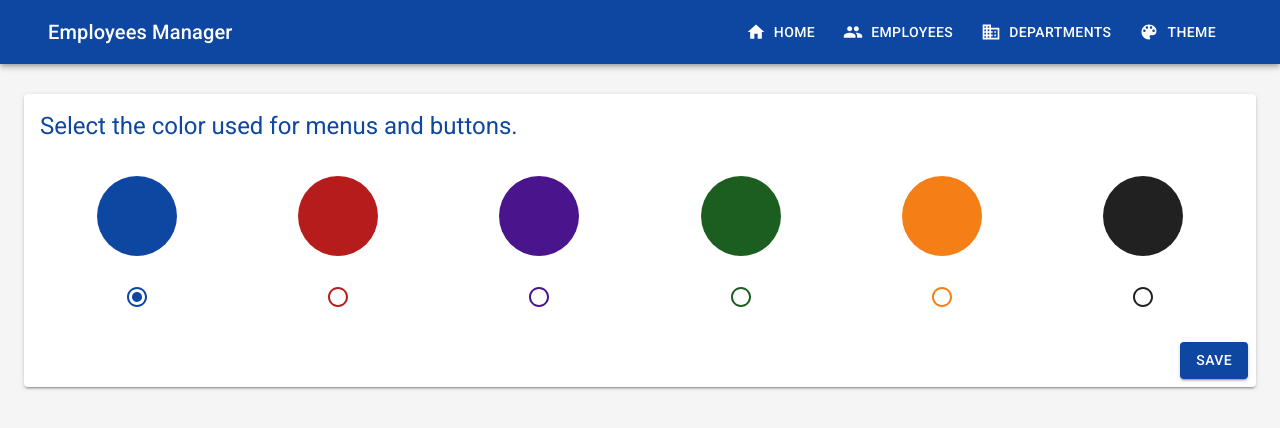
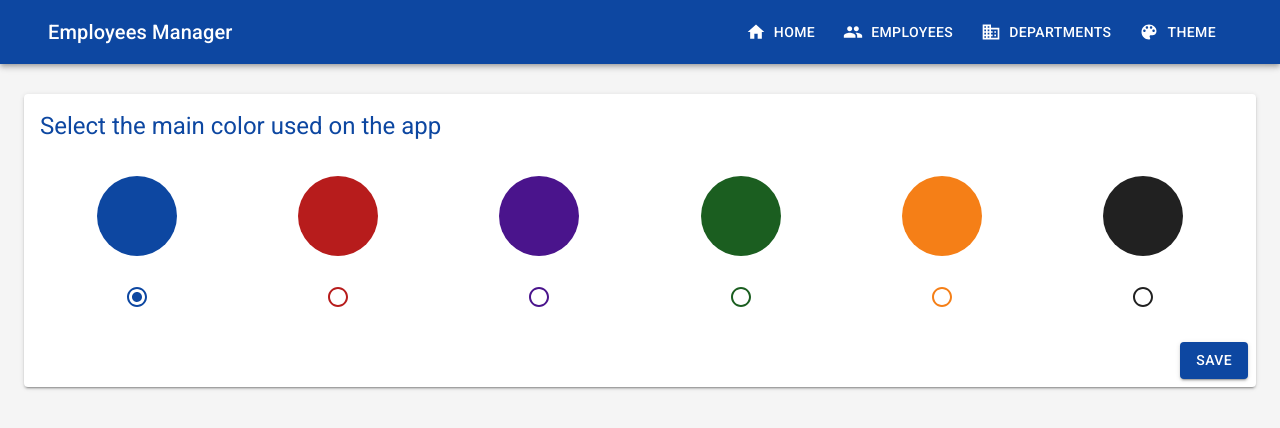
Before and after one commit to Rosvelt3/employees-manager, a React (Create React App) app in the folder employees-manager-client/: page /theme in a window 1280 px wide. Shown: the top 428 px of the page. Built offline with nearby package versions, Linux system fonts and the light colour scheme.

Commit message:
Added some changes to the theme page

```diff
--- a/employees-manager-client/src/components/ThemePage.js
+++ b/employees-manager-client/src/components/ThemePage.js
@@ -64,7 +64,7 @@ const Theme = () => {
       <Card elevation={2}>
         <CardContent>
           <Typography component="h5" variant="h5" color="primary">
-            Select the color used for menus and buttons.
+            Select the main color used on the app
           </Typography>
           <RadioGroup row value={selectedColor} onChange={(e) => setSelectedColor(e.target.value)}>
             <Grid className={classes.colorContainer} container spacing={1}>
```
Also changed, not shown: 1 other file (tests, documents, lock files or other folders).
